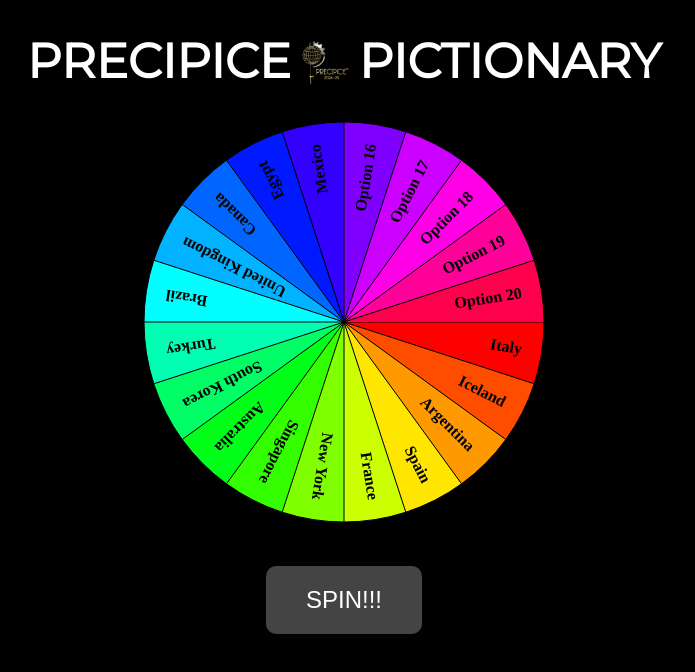
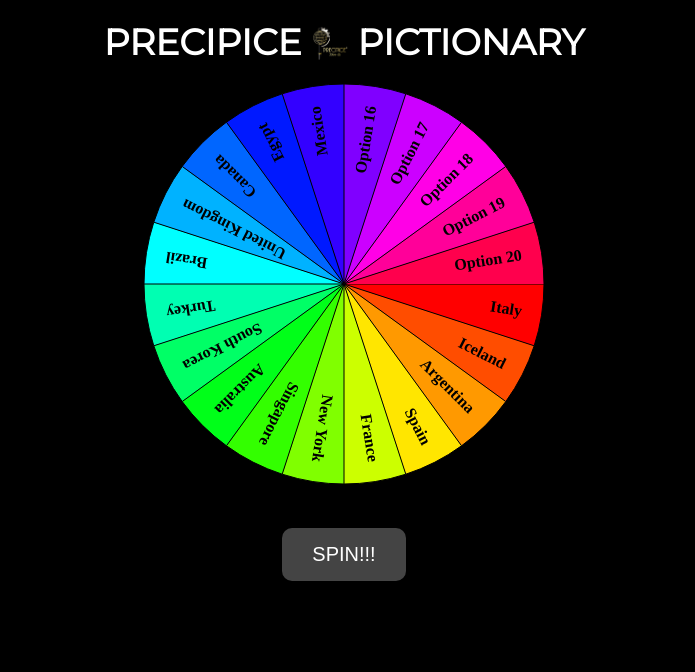
Before and after one commit to PRECIPICE2024/PRECIPICEPICTIONARY, a plain HTML site: page index.html in a window 1280 px wide. Shown: the whole page, without its empty margins (296-991 px from the left). Drawn offline with Linux system fonts and the light colour scheme.

Commit message:
Update styles.css

```diff
--- a/styles.css
+++ b/styles.css
@@ -3,13 +3,16 @@ body {
     color: white;
     font-family: 'Montserrat', sans-serif;
     text-align: center;
+    margin: 0;
+    padding: 0;
 }
 
 h1 {
     display: flex;
     align-items: center;
     justify-content: center;
-    font-size: 48px;
+    font-size: 36px;
+    margin: 20px 0;
 }
 
 #header-image {
@@ -18,22 +21,29 @@ h1 {
 }
 
 #wheel-container {
+    width: 80%;
+    max-width: 400px;
     margin: 20px auto;
 }
 
+canvas {
+    width: 100%;
+    height: auto;
+}
+
 #spin-button {
-    padding: 20px 40px; /* Increased padding for a larger button */
-    font-size: 24px; /* Increased font size */
+    padding: 15px 30px;
+    font-size: 20px;
     cursor: pointer;
-    background-color: #444; /* Dark background for the button */
-    color: white; /* White text color */
-    border: none; /* Remove default border */
-    border-radius: 10px; /* Rounded corners */
-    margin-top: 20px; /* Space above the button */
+    background-color: #444;
+    color: white;
+    border: none;
+    border-radius: 10px;
+    margin-top: 20px;
 }
 
 #spin-button:hover {
-    background-color: #666; /* Lighter background on hover */
+    background-color: #666;
 }
 
 #result-popup {
@@ -46,8 +56,21 @@ h1 {
     padding: 20px;
     border-radius: 10px;
     z-index: 10;
+    width: 80%;
+    max-width: 400px;
 }
 
 .hidden {
     display: none;
 }
+
+@media (max-width: 480px) {
+    h1 {
+        font-size: 24px;
+    }
+
+    #spin-button {
+        padding: 10px 20px;
+        font-size: 16px;
+    }
+}
```
